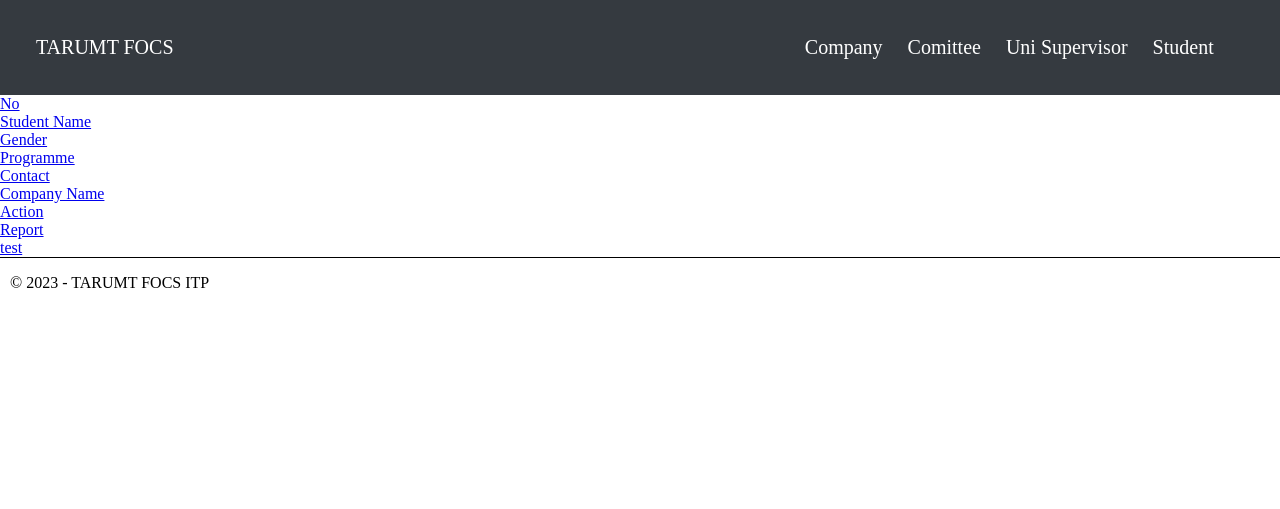
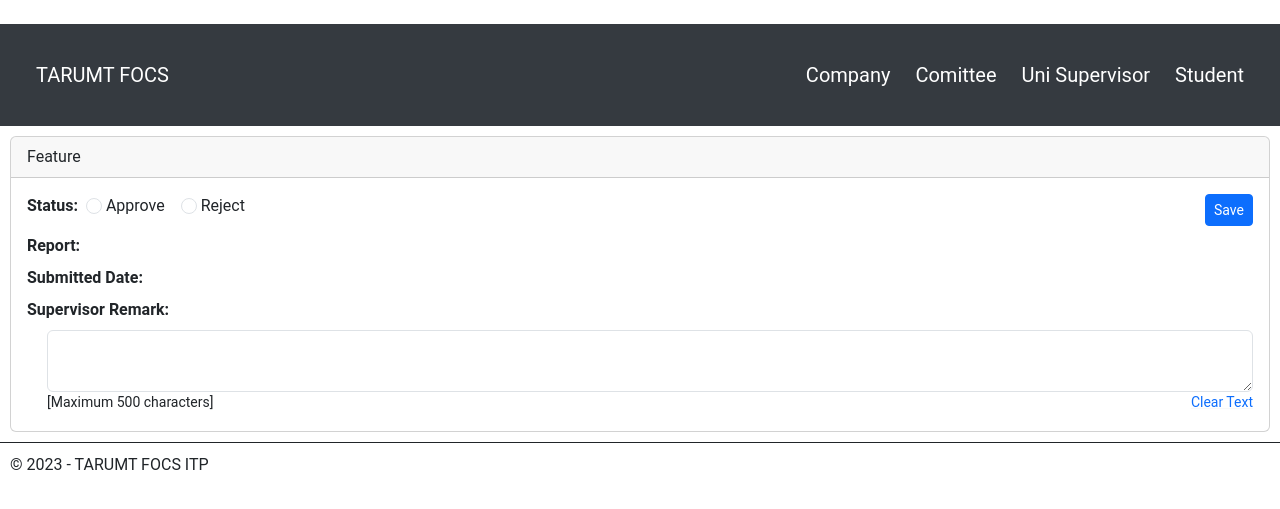
Before and after one commit to Amos-tha/CloudAss, a Flask app: page /view in a window 1280 px wide. Shown: the top 509 px of the page. Run offline with Flask 3, Linux system fonts and the light colour scheme; data that the repository does not hold is empty; some libraries are stand-ins or nearby versions.

Commit message:
Preview UI (test1)

```diff
--- a/app.py
+++ b/app.py
@@ -34,6 +34,59 @@ def StudLogin():
 @app.route("/company/register", methods=['GET','POST'])
 def RegisterComp():
     return render_template('RegisterComp.html')
+
+def list_files():
+    """
+    Function to list files in a given S3 bucket
+    """
+    s3 = boto3.client('s3')
+    contents = []
+    for image in s3.list_objects(Bucket=custombucket)['Contents']:
+        file = image['Key']
+        if(file.endswith('.pdf')):
+            contents.append(file)
+        # contents.append(f'https://{custombucket}.s3.amazonaws.com/{image}')
+
+    return contents
+
+@app.route("/viewmystud")
+def test():
+    return render_template('ViewMyStudent.html')
+
+# @app.route("/myITP", method=['POST'])
+# def getStudents():
+#     cursor = db_conn.cursor()
+#     cursor.execute("SELECT * FROM Student")
+#     students = cursor.fetchall()
+#     cursor.close()
+
+#     return render_template("ViewReport.html", maxStud = len(), students = students)
+
+@app.route("/view")
+def previewReport(id=None):
+    # contents = list_files()
+    return render_template('ViewReport.html', contents="test")
+
+#     # list_file = []
+#     # stud_id = request.form['stud_id']
+#     # filename = stud_id + " "
+
+@app.route('/preview/<filename>', methods=['GET'])
+def preview(filename):
+    if request.method == 'GET':
+        s3 = boto3.resource('s3')
+        file = s3.Object(custombucket, filename).get()
+        response = make_response(file['Body'].read())
+        response.headers['Content-Type'] = 'application/pdf'
+        return response
+
+@app.route('/download/<filename>', methods=['GET'])
+def download(filename):
+    if request.method == 'GET':
+        s3 = boto3.resource('s3')
+        output = f"/media/{filename}"
+        s3.Bucket(bucket).download_file(Key=filename, Filename=output)
+        return send_file(output, as_attachment=True)
 
 
 #EXAMPLE UPDATE RDS AND S3
@@ -85,58 +138,5 @@ def AddEmp():
     print("all modification done...")
     return render_template('AddEmpOutput.html', name=emp_name)
 
-def list_files():
-    """
-    Function to list files in a given S3 bucket
-    """
-    s3 = boto3.client('s3')
-    contents = []
-    for image in s3.list_objects(Bucket=custombucket)['Contents']:
-        file = image['Key']
-        if(file.endswith('.pdf')):
-            contents.append(file)
-        # contents.append(f'https://{custombucket}.s3.amazonaws.com/{image}')
-
-    return contents
-
-@app.route("/viewmystud")
-def test():
-    return render_template('ViewMyStudent.html')
-
-# @app.route("/myITP", method=['POST'])
-# def getStudents():
-#     cursor = db_conn.cursor()
-#     cursor.execute("SELECT * FROM Student")
-#     students = cursor.fetchall()
-#     cursor.close()
-
-#     return render_template("ViewReport.html", maxStud = len(), students = students)
-
-@app.route("/view")
-def previewReport(id=None):
-    contents = list_files()
-    return render_template('ViewReport.html', contents=contents)
-
-#     # list_file = []
-#     # stud_id = request.form['stud_id']
-#     # filename = stud_id + " "
-
-@app.route('/preview/<filename>', methods=['GET'])
-def preview(filename):
-    if request.method == 'GET':
-        s3 = boto3.resource('s3')
-        file = s3.Object(custombucket, filename).get()
-        response = make_response(file['Body'].read())
-        response.headers['Content-Type'] = 'application/pdf'
-        return response
-
-@app.route('/download/<filename>', methods=['GET'])
-def download(filename):
-    if request.method == 'GET':
-        s3 = boto3.resource('s3')
-        output = f"/media/{filename}"
-        s3.Bucket(bucket).download_file(Key=filename, Filename=output)
-        return send_file(output, as_attachment=True)
-
 if __name__ == '__main__':
     app.run(host='0.0.0.0', port=80, debug=True)
--- a/templates/ViewReport.html
+++ b/templates/ViewReport.html
@@ -1,54 +1,44 @@
 {% extends "layout.html" %} {% block content %}
-<div class="container">
-  <div class="my-student-table">
-    <div class="my-student-table-header">
-      <div class="my-student-table-header-item">
-        <a id="name" class="filter__link" href="#">No</a>
+<div class="card" style="margin: 10px">
+  <div class="card-header">Feature</div>
+  <div class="card-body">
+    <form class="row g-2">
+      <div class="d-flex flex-row">
+        <label class="fw-bold">Status: </label>
+        <div class="px-2">
+          <input
+            class="form-check-input"
+            type="radio"
+            name="reportStatus"
+            id="reportApproveStatus"
+          />
+          <label class="form-label" for="reportApproveStatus"> Approve </label>
+        </div>
+        <div class="px-2">
+          <input
+            class="form-check-input"
+            type="radio"
+            name="reportStatus"
+            id="reportRejectStatus"
+          />
+          <label class="form-label" for="reportRejectStatus"> Reject </label>
+        </div>
+        <div class="col d-flex flex-row justify-content-end">
+          <button type="submit" class="btn btn-primary btn-sm">Save</button>
+        </div>
       </div>
-      <div class="my-student-table-header-item">
-        <a id="wins" class="filter__link filter__link--number" href="#"
-          >Student Name</a
-        >
+
+      <label class="fw-bold">Report: </label>
+      <label class="fw-bold">Submitted Date: </label>
+      <label class="fw-bold">Supervisor Remark: </label>
+      <div class="form-check">
+        <textarea class="form-control" id="supervisorRemark" row="8"></textarea>
+        <div class="d-flex flex-row justify-content-between">
+          <span class="small">[Maximum 500 characters] </span>
+          <a href="" class="small link-underline-light">Clear Text</a>
+        </div>
       </div>
-      <div class="my-student-table-header-item">
-        <a id="draws" class="filter__link filter__link--number" href="#"
-          >Gender</a
-        >
-      </div>
-      <div class="my-student-table-header-item">
-        <a id="losses" class="filter__link filter__link--number" href="#"
-          >Programme</a
-        >
-      </div>
-      <div class="my-student-table-header-item">
-        <a id="total" class="filter__link filter__link--number" href="#"
-          >Contact</a
-        >
-      </div>
-      <div class="my-student-table-header-item">
-        <a id="total" class="filter__link filter__link--number" href="#"
-          >Company Name</a
-        >
-      </div>
-      <div class="my-student-table-header-item">
-        <a id="total" class="filter__link filter__link--number" href="#"
-          >Action</a
-        >
-      </div>
-      <div class="my-student-table-header-item">
-        <a id="total" class="filter__link filter__link--number" href="#"
-          >Report</a
-        >
-      </div>
-    </div>
-    <div class="my-student-table-content">
-      <a href="/view">test</a>
-    </div>
+    </form>
   </div>
-  {% for f in contents %}
-  <td>
-    <a href="/preview/{{ f }}">{{ f }}</a>
-  </td>
-  {% endfor %}
 </div>
 {% endblock %}
--- a/templates/layout.html
+++ b/templates/layout.html
@@ -1,10 +1,16 @@
 <!DOCTYPE html>
 <html>
-
   <head>
+    {% block head %}
+    <link
+      rel="stylesheet"
+      href="{{ url_for('static', filename='bootstrapcss.css') }}"
+    />
+    <title>{% block title %}{% endblock %} - My Webpage</title>
+      {% endblock %}
     <style>
       body {
-            font: roboto;
+        font: Roboto;
         margin: 0;
         padding: 0;
       }
@@ -34,14 +40,14 @@
         color: white;
       }
 
-        .navleft>.nav-link {
+      .navleft > .nav-link {
         margin: 5px;
         padding: 5px;
         color: white;
         text-decoration: none;
       }
 
-        .navright>.nav-link {
+      .navright > .nav-link {
         margin: 5px;
         padding: 5px;
         color: white;
@@ -72,16 +78,17 @@
       </div>
     </div>
     <!-- End of page navibation -->
-    {% block content %}
-    {% endblock %}
+    {% block content %} {% endblock %}
     <div class="footercontainer">
       <div class="footer">
         <p>
           &copy;
-                    <script>document.write(new Date().getFullYear())</script> - TARUMT FOCS ITP
+          <script>
+            document.write(new Date().getFullYear());
+          </script>
+          - TARUMT FOCS ITP
         </p>
       </div>
     </div>
   </body>
-
 </html>
```
Also changed, not shown: static/supervisor.css (deleted, +0 -59 lines), templates/RegisterComp.html (+68 -76 lines). Lines whose indentation alone changed are shown as unchanged.
